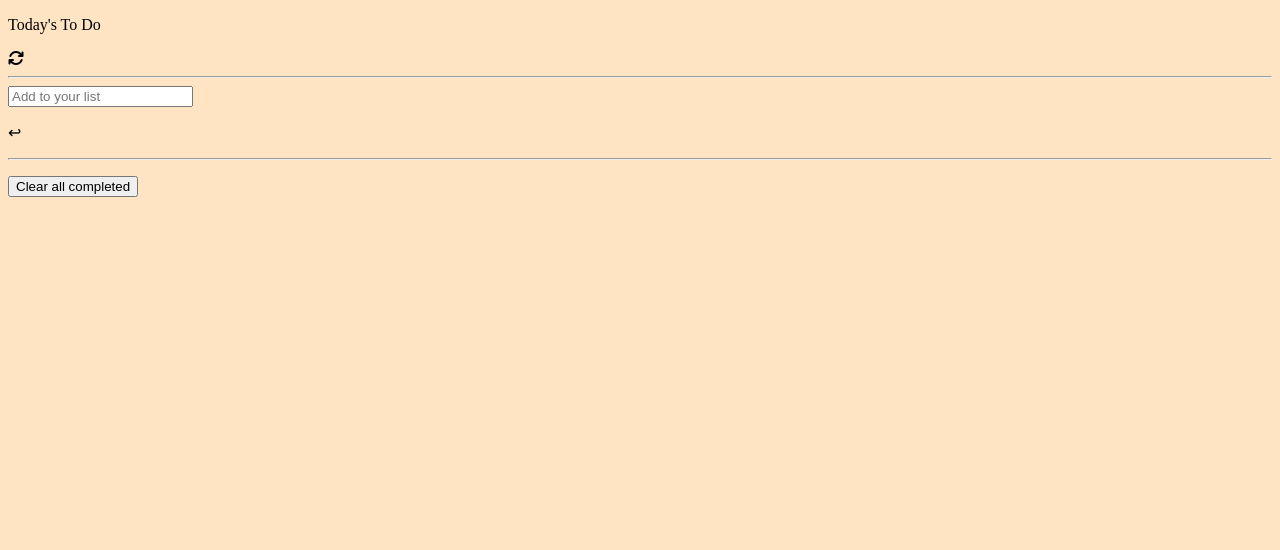
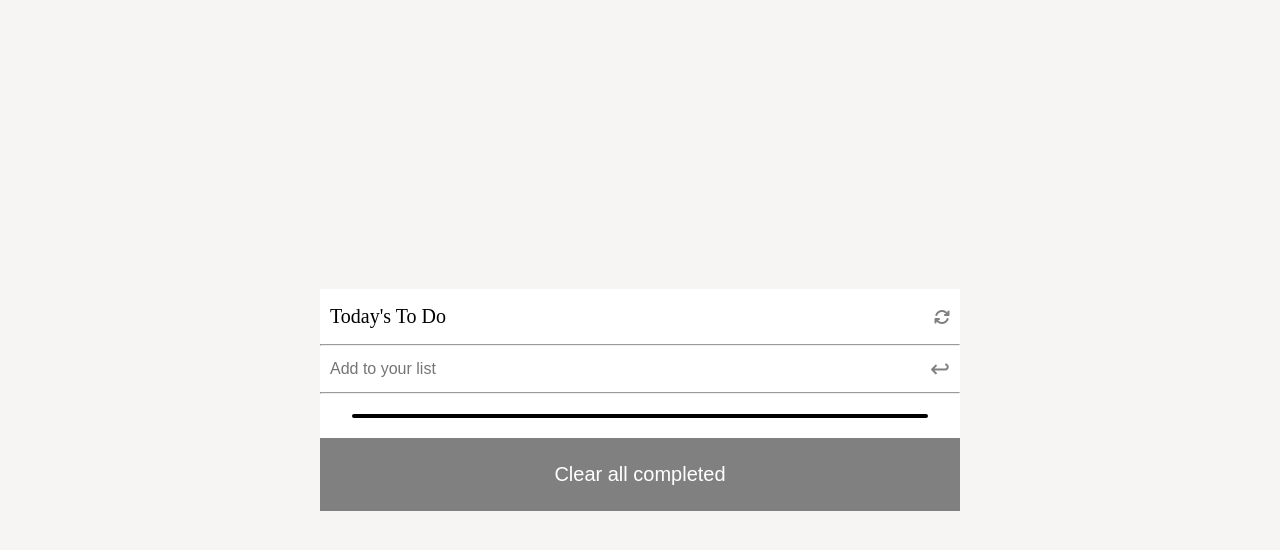
Before and after one commit to kaitcham/To-Do-List, a website built with webpack: page src/index.html in a window 1280 px wide. Built offline with nearby package versions, Linux system fonts and the light colour scheme.

Commit message:
Add styling based on the required design

```diff
--- a/src/style.css
+++ b/src/style.css
@@ -1,3 +1,114 @@
-body{
-  background-color: bisque;
+* {
+  box-sizing: border-box;
+  margin: 0;
+  padding: 0;
 }
+
+body {
+  background-color: rgb(247, 244, 244);
+  display: flex;
+  flex-direction: column;
+  justify-content: center;
+  align-items: center;
+  height: 100vh;
+}
+
+i {
+  color: #808080;
+}
+
+.container {
+  background-color: #fff;
+  width: 50%;
+}
+
+.container-title {
+  display: flex;
+  justify-content: space-between;
+  align-items: center;
+  padding: 16px 10px;
+  font-size: 20px;
+  font-weight: 400;
+}
+
+.container-title i {
+  font-size: 16px;
+}
+
+.form-input {
+  display: flex;
+  justify-content: space-between;
+  align-items: center;
+  gap: 0.25rem;
+  font-size: 16px;
+  font-weight: 400;
+}
+
+.form-input input {
+  flex: 1;
+  border: none;
+  outline: none;
+  padding: 14px 10px;
+  font-size: 16px;
+  font-weight: 400;
+}
+
+.form-input p {
+  color: #808080;
+  margin-right: 10px;
+  font-size: 24px;
+  font-weight: 400;
+}
+
+.form-checkbox {
+  margin-bottom: 0.75rem;
+  font-size: 16px;
+  display: flex;
+  flex-direction: column;
+  gap: 0.25rem;
+  width: 90%;
+  margin: 20px auto;
+  border: 2px solid #000;
+  border-radius: 5px;
+}
+
+.checkbox {
+  display: flex;
+  align-items: center;
+  gap: 0.75rem;
+  padding: 14px 16px;
+  width: 100%;
+}
+
+.checkbox i {
+  cursor: pointer;
+}
+
+.checkbox .larger {
+  width: 16px;
+  height: 16px;
+}
+
+.checkbox p {
+  flex: 1;
+  border: none;
+  outline: none;
+  font-size: 16px;
+  text-transform: capitalize;
+}
+
+.submit {
+  width: 100%;
+  text-align: center;
+  padding: 15px 0;
+  background-color: #808080;
+}
+
+.submit button {
+  border: none;
+  background-color: transparent;
+  color: #fff;
+  font-size: 20px;
+  cursor: pointer;
+  padding: 10px;
+}
```
